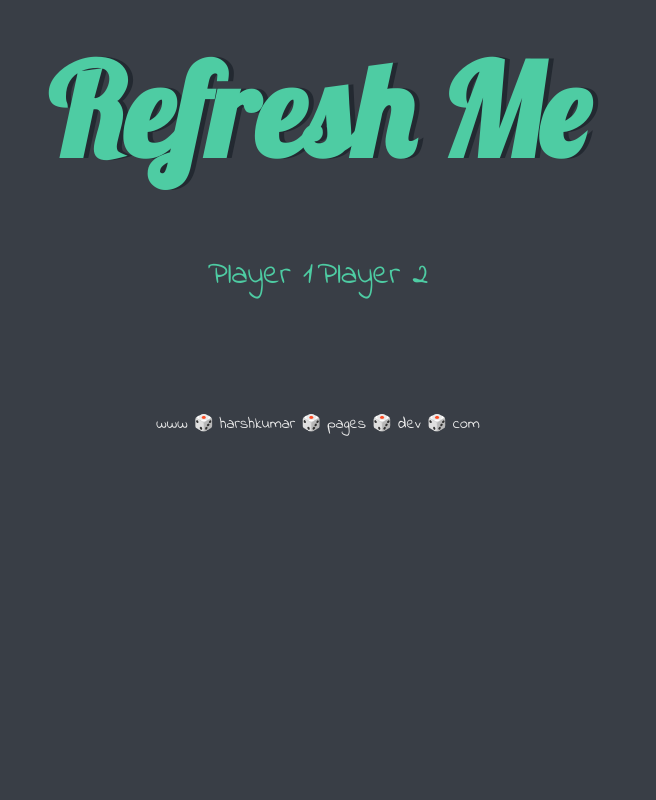
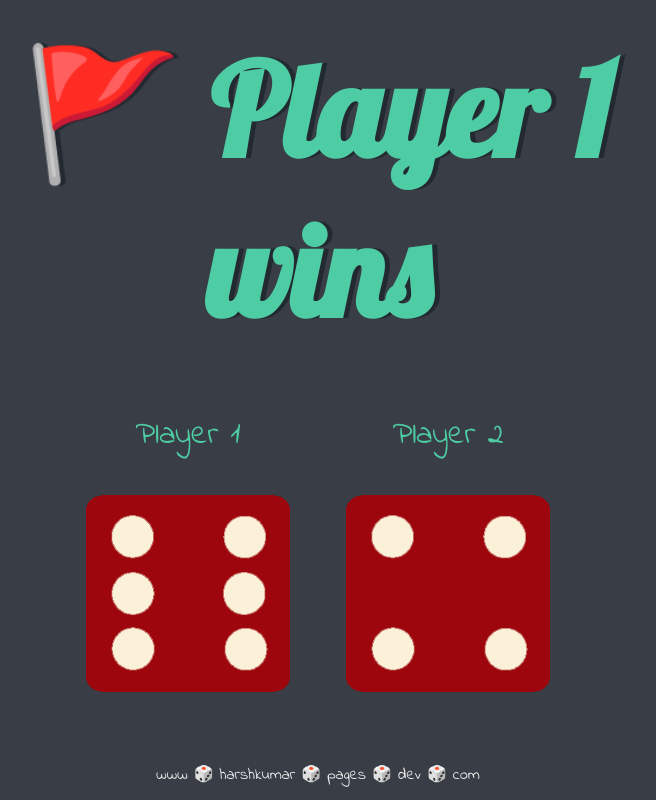
Before and after one commit to Harshkumar77/dice-web, a plain HTML site: page dicee.html in a window 1280 px wide. Shown: the whole page, without its empty margins (322-978 px from the left). Drawn offline with Linux system fonts and the light colour scheme.

Commit message:
Added dice behaviours and winning messages

```diff
--- a/dicee.html
+++ b/dicee.html
@@ -15,12 +15,12 @@
 
       <div class="dice">
         <p>Player 1</p>
-        <img class="img1" src="" />
+        <img class="img1" src="images/dice1.png" />
       </div>
 
       <div class="dice">
         <p>Player 2</p>
-        <img class="img2" src="" />
+        <img class="img2" src="images/dice4.png" />
       </div>
     </div>
     <script src="index.js"></script>
--- a/index.js
+++ b/index.js
@@ -0,0 +1,18 @@
+// dice numbers
+var diceNumber = (Math.floor(Math.random()*6 + 1));
+var diceNumber2 = (Math.floor(Math.random()*6 + 1));
+
+// setting dice images randomly
+document.querySelector(".img1").setAttribute("src" , "images/dice"+diceNumber.toString()+".png")
+document.querySelector(".img2").setAttribute("src" , "images/dice"+diceNumber2.toString()+".png")
+
+//
+if(diceNumber > diceNumber2){
+    document.querySelector("h1").textContent = "🚩 Player 1 wins";
+}
+else if(diceNumber < diceNumber2){
+    document.querySelector("h1").textContent = " Player 2 wins 🚩";
+}
+else  {
+    document.querySelector("h1").textContent = "Draw";
+}
```
